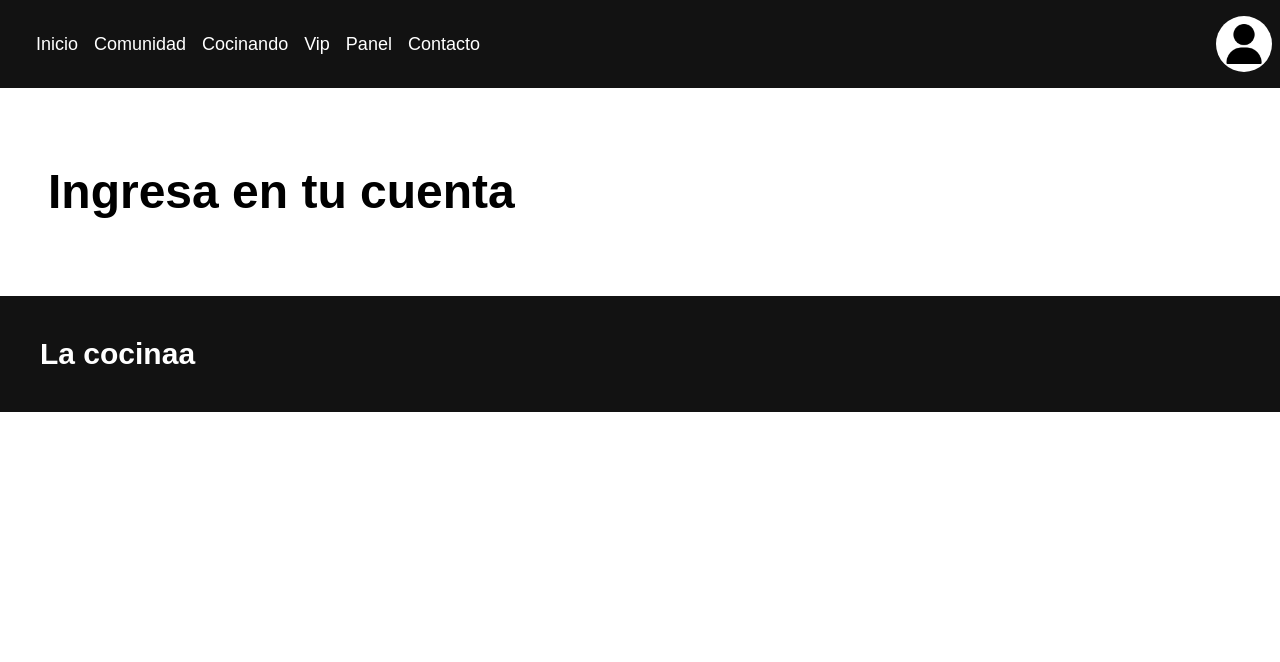
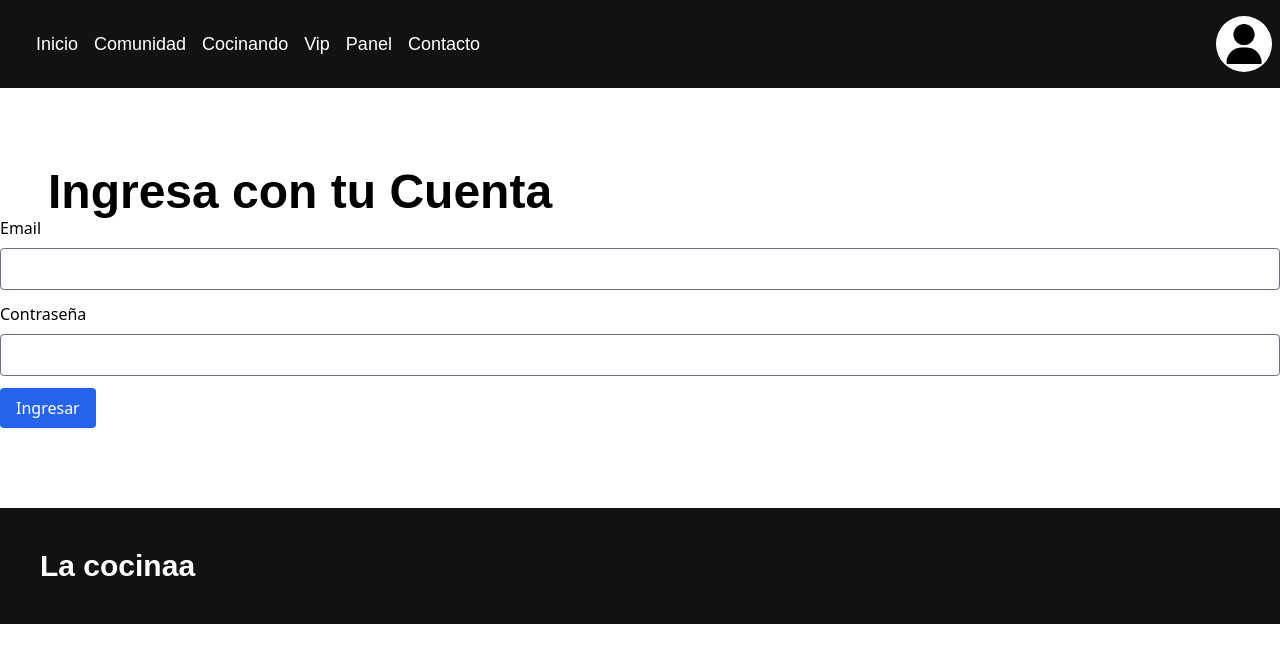
Before and after one commit to juancruzleone/lacocina, a Vue app: page /#/login in a window 1280 px wide. Shown: the top 662 px of the page. Built offline with nearby package versions, Linux system fonts and the light colour scheme; no server answers; sample sign-in values are in the browser's storage.

Commit message:
Se modifico el diseño de home, comunidad y login

```diff
--- a/src/pages/Comunidad.vue
+++ b/src/pages/Comunidad.vue
@@ -79,9 +79,8 @@ export default {
 
     <div class="flex gap-4">
         <section class="w-3/4">
-            <h2 class="sr-only">Lista de Mensajes</h2>
-
-            <div class="min-h-[400px] p-4 bg-gray-400 rounded-lg">
+            <h2 class="font-montserat font-bold text-3xl pl-16 pt-10 pb-4">Chat general</h2>
+            <div class="min-h-[400px] p-4 bg-gray-400 rounded-lg ml-16">
                 <ul v-if="!loadingMessages">
                     <li
                         v-for="message in messages"
@@ -105,7 +104,7 @@ export default {
                 <!-- </div> -->
             </div>
         </section>
-        <section class="w-1/4">
+        <section class="w-1/4 pt-20">
             <h2 class="mb-4">Enviar un Mensaje</h2>
 
             <form
--- a/src/pages/Home.vue
+++ b/src/pages/Home.vue
@@ -63,9 +63,15 @@ export default {
     </section>
     <section class="pl-10 pt-20 mb-20">
       <h2 class="font-montserrat font-bold text-3xl">Forma parte de nuestra comunidad</h2>
-      <div>
+      <div class="flex mt-5">
+        <div>
+
+        </div>
+        <div class="bg-contenedores w-[50%] h-20 rounded-lg">
         <!-- Aquí puedes agregar contenido para la comunidad -->
+        </div>
       </div>
+
     </section>
     <section class="p-10">
       <h2 class="font-montserrat font-bold text-3xl">Preguntas frecuentes</h2>
--- a/src/pages/Login.vue
+++ b/src/pages/Login.vue
@@ -1,21 +1,63 @@
 <script>
+import MainButton from '../components/MainButton.vue';
 import MainH1 from '../components/MainH1.vue';
+import MainInput from '../components/MainInput.vue';
+import MainLabel from '../components/MainLabel.vue';
+import { login } from '../services/auth';
 
+export default {
+    name: "Login",
+    components: { MainH1, MainLabel, MainInput, MainButton },
+    data() {
+        return {
+            user: {
+                email: '',
+                password: '',
+            },
+            loading: false,
+        }
+    },
+    methods: {
+        async handleSubmit() {
+            this.loading = true;
 
-export default{
-    name: 'Login',
-    components: { MainH1 }
+            await login(this.user.email, this.user.password);
+            // Si el login es exitoso, lo mandamos a su perfil.
+            this.$router.push({
+                path: '/perfil'
+            });
+
+            this.loading = false;
+        }
+    }
 }
 </script>
 
 <template>
-    <div class="flex">
-        <div>
+    <MainH1>Ingresa con tu Cuenta</MainH1>
 
+    <form
+        action="#"
+        @submit.prevent="handleSubmit"
+    >
+        <div class="mb-3">
+            <MainLabel for="email">Email</MainLabel>
+            <MainInput
+                type="email"
+                id="email"
+                v-model="user.email"
+            />
         </div>
-        <div>
-            <MainH1>Ingresa en tu cuenta</MainH1>
-            <form action=""></form>
+        <div class="mb-3">
+            <MainLabel for="password">Contraseña</MainLabel>
+            <MainInput
+                type="password"
+                id="password"
+                v-model="user.password"
+            />
         </div>
-    </div>
+        <MainButton
+            type="submit"
+        >Ingresar</MainButton>
+    </form>
 </template>
```
